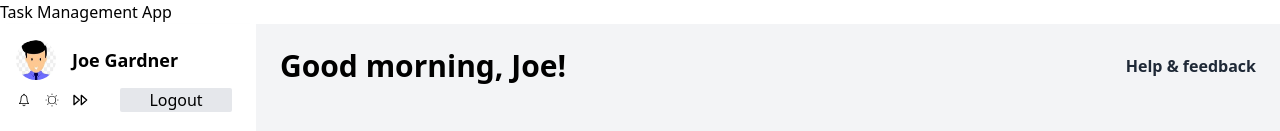
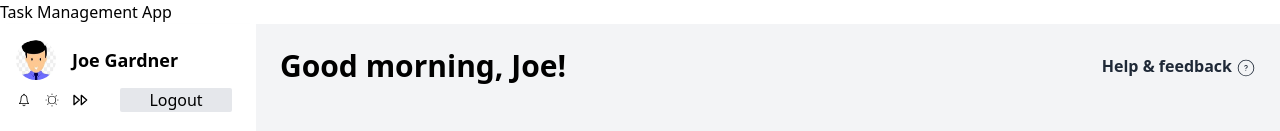
Before and after one commit to GreatnessGrace/Task-Manager, a Next.js app in the folder my-task-app/: page /task in a window 1280 px wide. Shown: the top 131 px of the page. Built offline with nearby package versions, Linux system fonts and the light colour scheme.

Commit message:
help & feedback icon update

```diff
--- a/my-task-app/src/app/task/page.tsx
+++ b/my-task-app/src/app/task/page.tsx
@@ -2,6 +2,7 @@ import React from 'react';
 import Sidebar from '../components/Sidebar';
 import TaskBoard from '../components/TaskBoard';
 import TaskCards from '../components/TaskCards';
+import { CiCircleQuestion } from "react-icons/ci";
 
 const TaskPage: React.FC = () => {
   return (
@@ -10,7 +11,7 @@ const TaskPage: React.FC = () => {
       <div className="flex-1 p-6 bg-gray-100">
         <header className="flex justify-between items-center mb-8">
           <h1 className="text-3xl font-semibold">Good morning, Joe!</h1>
-          <button className="text-gray-800 font-semibold">Help & feedback</button>
+          <button className="text-gray-800 font-semibold flex flex-center justify-center">Help & feedback <CiCircleQuestion className='font-semibold text-xl mt-1 ml-1'/></button>
         </header>
         <TaskCards />
         <TaskBoard />
```
